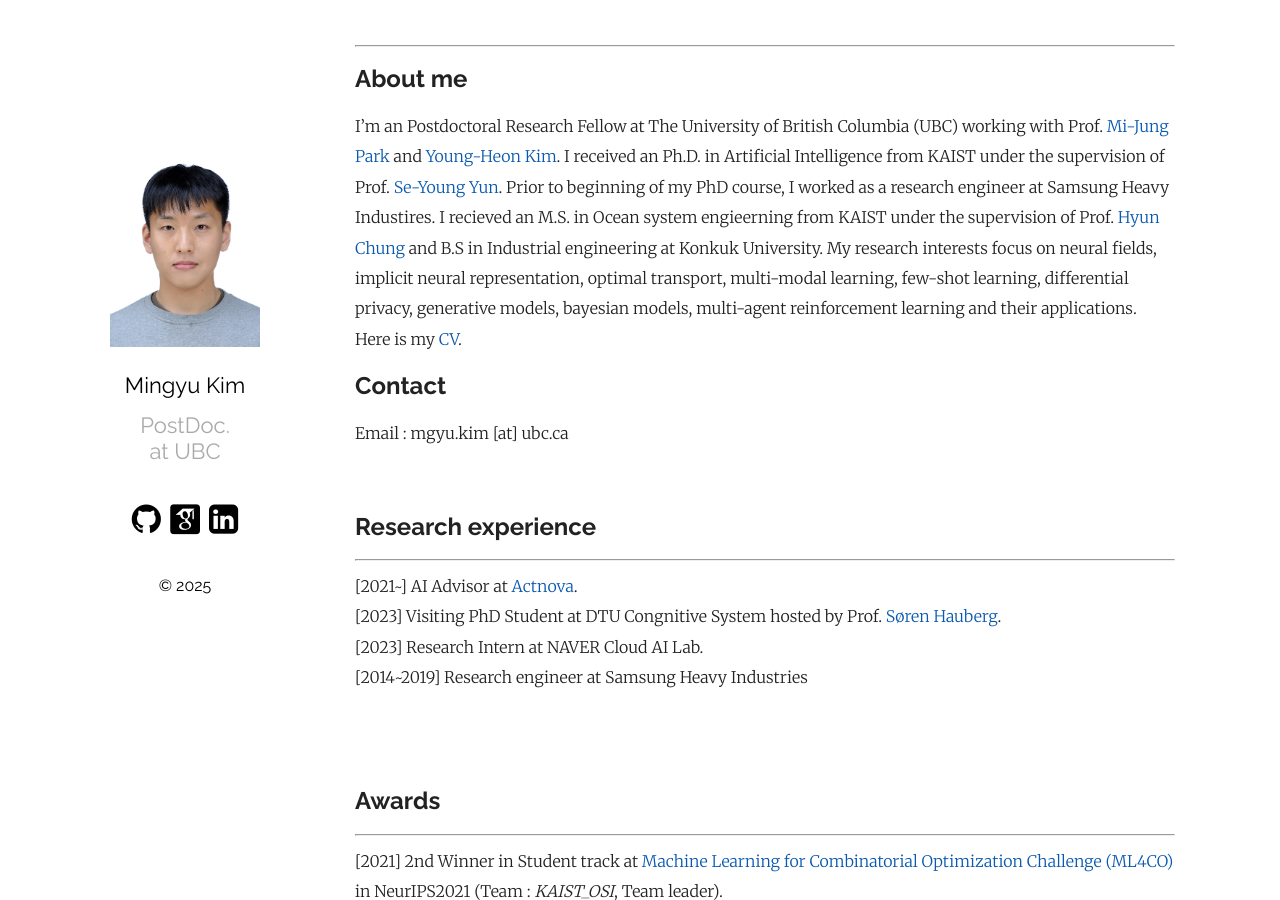
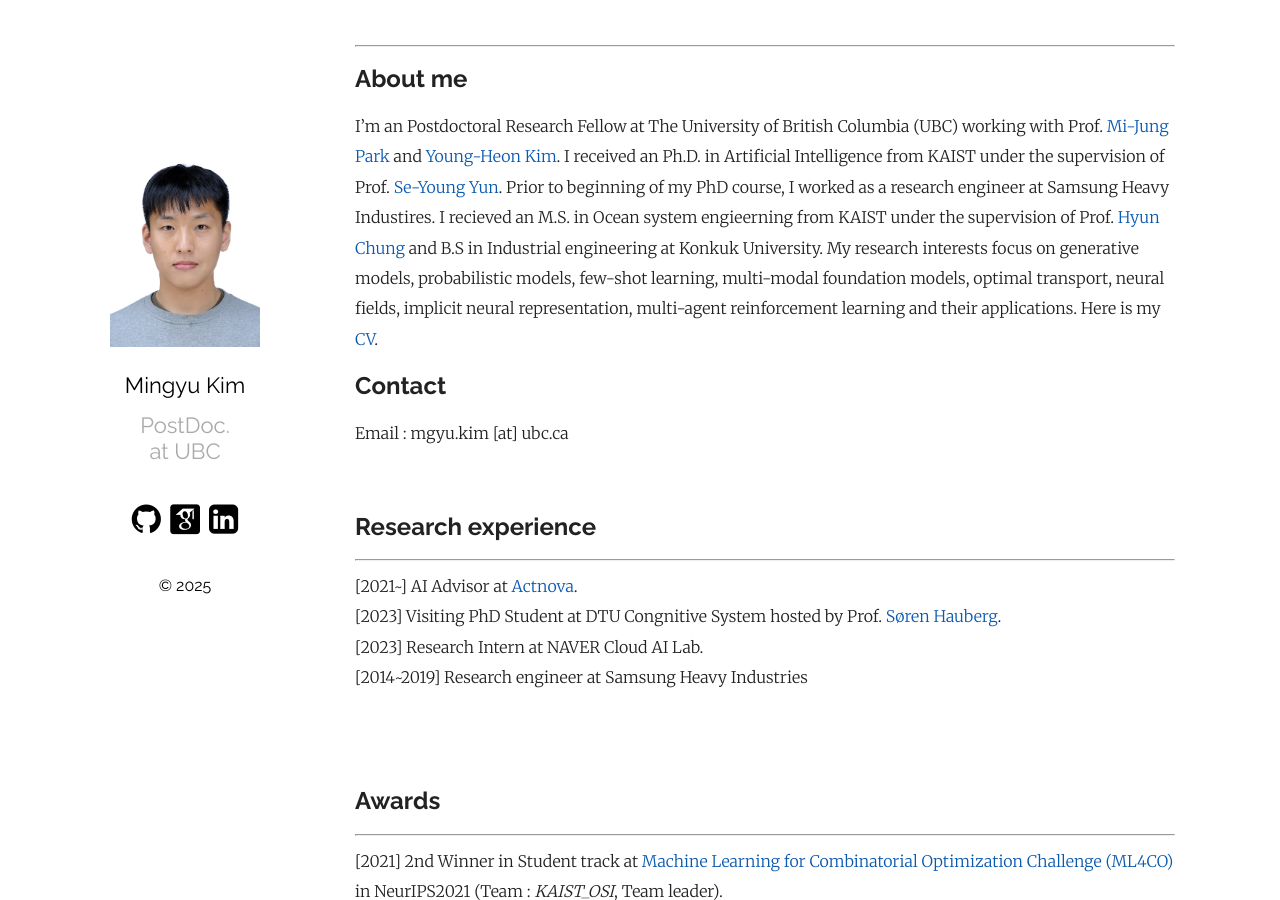
Before and after one commit to MingyuKim87/MingyuKim87.github.io, a Jekyll site: the page built from index.md, in a window 1280 px wide and 900 px high. Built offline with Jekyll 4.4.1, drawn with Linux system fonts in a browser that asks for light colours; some web fonts are replaced.

Commit message:
Update index.md

```diff
--- a/index.md
+++ b/index.md
@@ -6,7 +6,7 @@ layout: page
 
 ## About me
 
-I’m an Postdoctoral Research Fellow at The University of British Columbia (UBC) working with Prof. [Mi-Jung Park][mijung-park] and [Young-Heon Kim][youngheon-kim]. I received an Ph.D. in Artificial Intelligence from KAIST under the supervision of Prof. [Se-Young Yun][seyoung-yun]. Prior to beginning of my PhD course, I worked as a research engineer at Samsung Heavy Industires. I recieved an M.S. in Ocean system engieerning from KAIST under the supervision of Prof. [Hyun Chung][hyun-chung] and B.S in Industrial engineering at Konkuk University. My research interests focus on neural fields, implicit neural representation, optimal transport, multi-modal learning, few-shot learning, differential privacy, generative models, bayesian models, multi-agent reinforcement learning and their applications. Here is my [CV].
+I’m an Postdoctoral Research Fellow at The University of British Columbia (UBC) working with Prof. [Mi-Jung Park][mijung-park] and [Young-Heon Kim][youngheon-kim]. I received an Ph.D. in Artificial Intelligence from KAIST under the supervision of Prof. [Se-Young Yun][seyoung-yun]. Prior to beginning of my PhD course, I worked as a research engineer at Samsung Heavy Industires. I recieved an M.S. in Ocean system engieerning from KAIST under the supervision of Prof. [Hyun Chung][hyun-chung] and B.S in Industrial engineering at Konkuk University. My research interests focus on generative models, probabilistic models, few-shot learning, multi-modal foundation models, optimal transport, neural fields, implicit neural representation, multi-agent reinforcement learning and their applications. Here is my [CV].
 
 ## Contact
 
```
